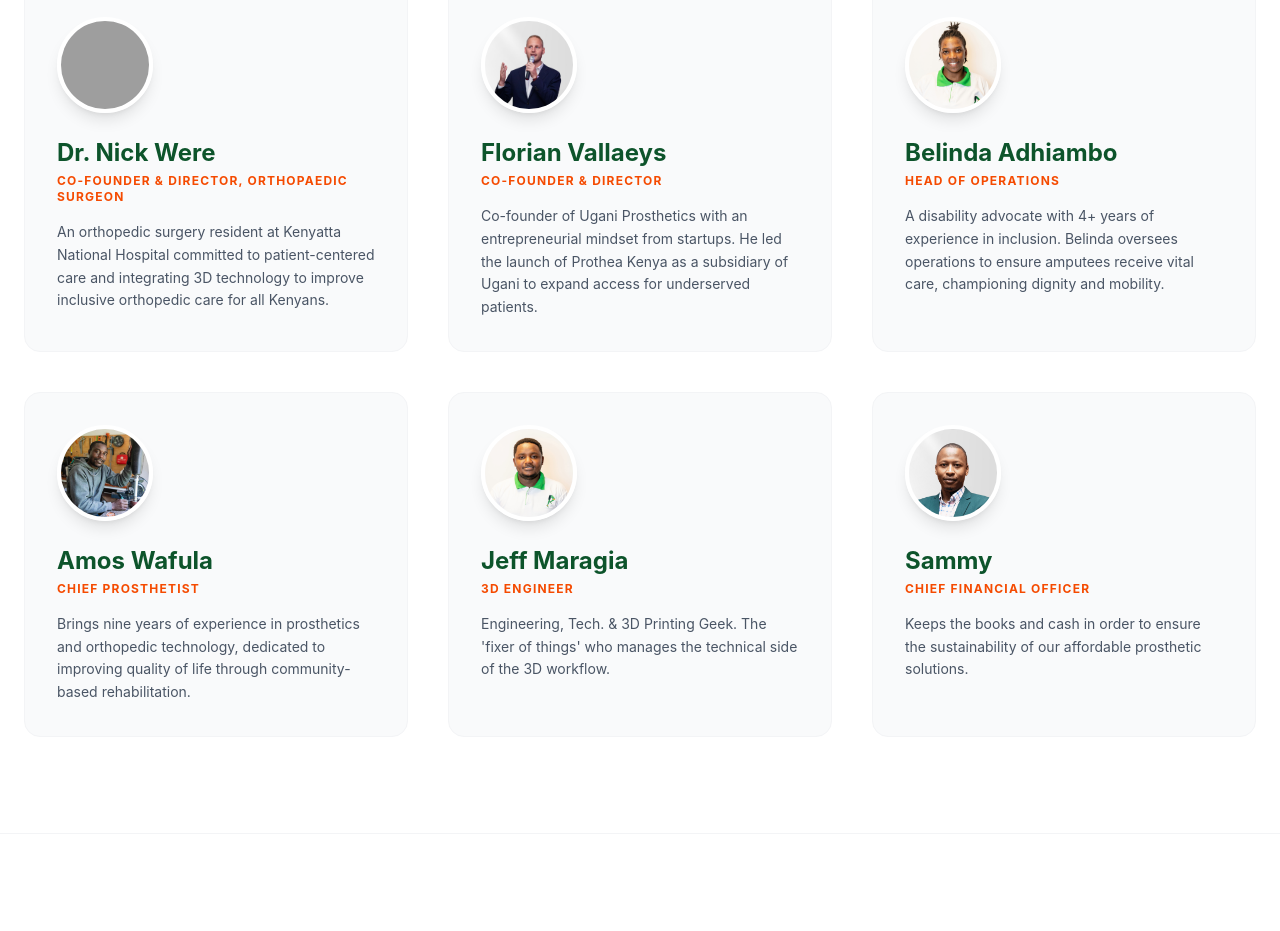
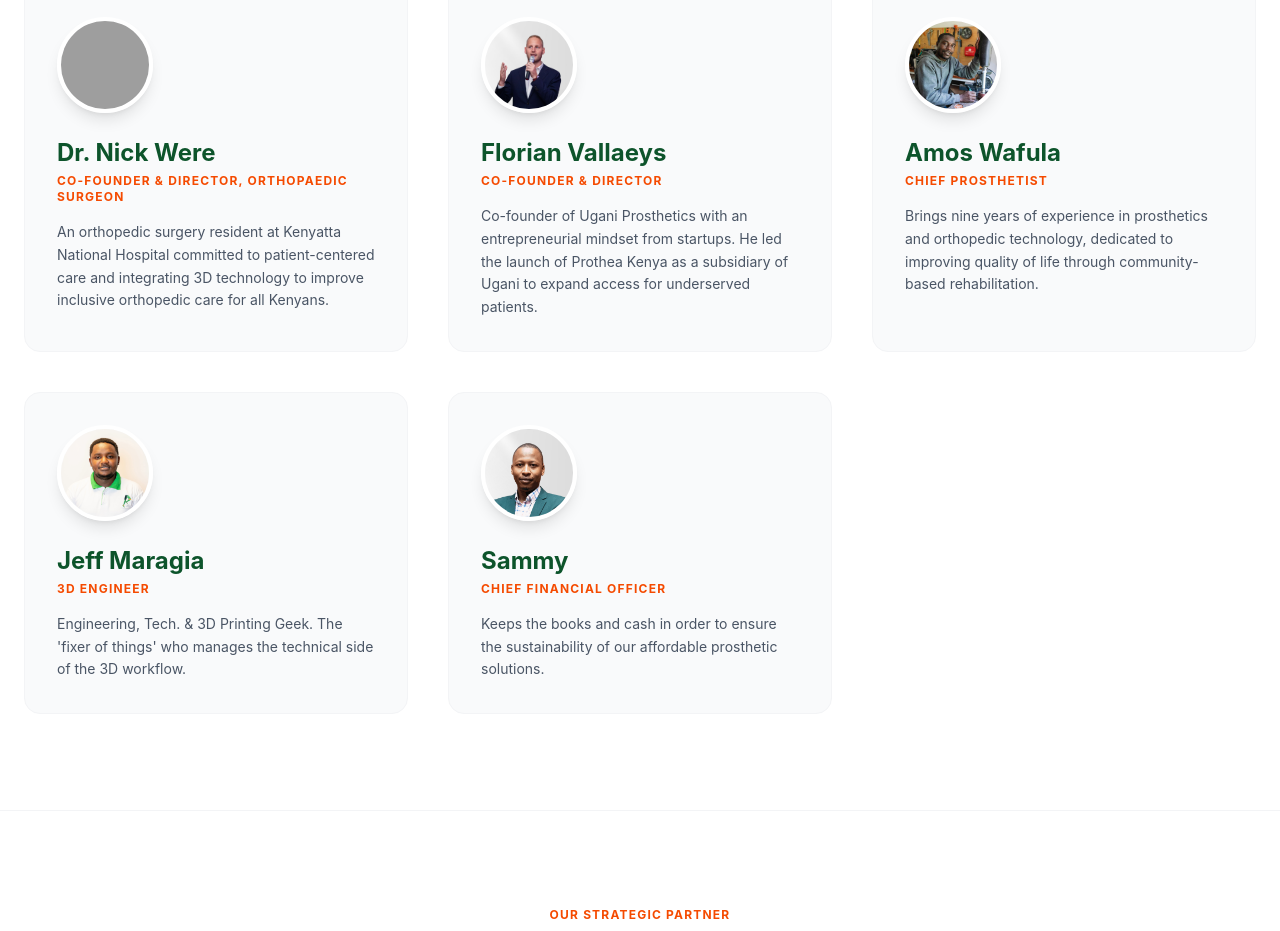
Before and after one commit to ronnybradlie-pixel/Prothea, a React (Vite) app: page /ourteam in a window 1280 px wide. Shown: the part 760-1691 px from the top of the page. Built offline with nearby package versions, Linux system fonts and the light colour scheme; grey boxes are pictures that could not be loaded.

Commit message:
removed belinda from team page

```diff
--- a/src/Components/Team.jsx
+++ b/src/Components/Team.jsx
@@ -22,12 +22,12 @@ const TeamPage = () => {
       bio: "Co-founder of Ugani Prosthetics with an entrepreneurial mindset from startups. He led the launch of Prothea Kenya as a subsidiary of Ugani to expand access for underserved patients.",
       image: florian,
     },
-    {
-      name: "Belinda Adhiambo",
-      role: "Head of Operations",
-      bio: "A disability advocate with 4+ years of experience in inclusion. Belinda oversees operations to ensure amputees receive vital care, championing dignity and mobility.",
-      image: belinda,
-    },
+    // {
+    //   name: "Belinda Adhiambo",
+    //   role: "Head of Operations",
+    //   bio: "A disability advocate with 4+ years of experience in inclusion. Belinda oversees operations to ensure amputees receive vital care, championing dignity and mobility.",
+    //   image: belinda,
+    // },
     {
       name: "Amos Wafula",
       role: "Chief Prosthetist",
```
